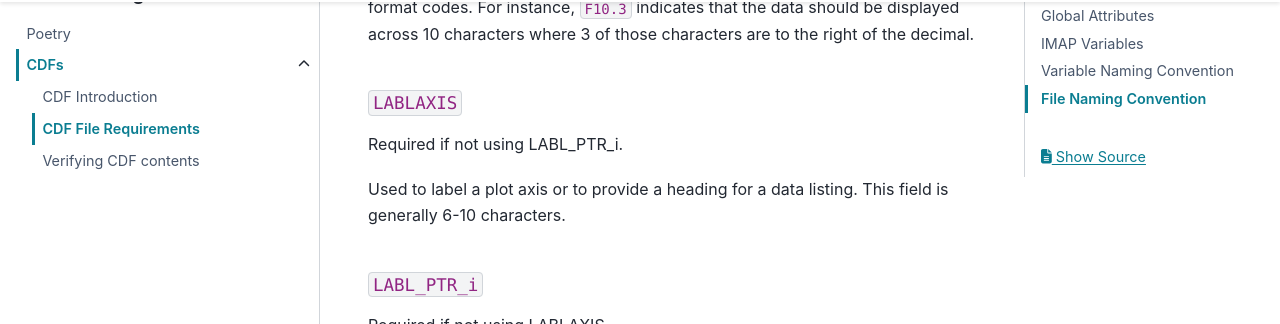
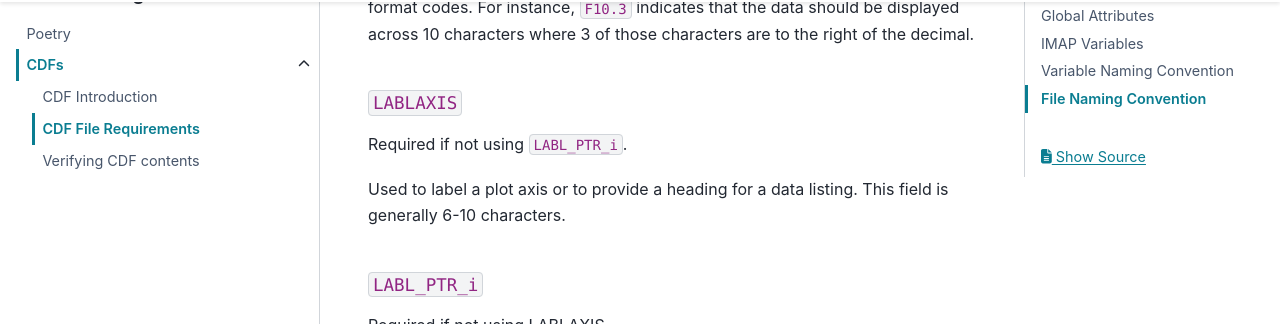
Before and after one commit to IMAP-Science-Operations-Center/imap_processing, a Sphinx documentation site: the page built from docs/source/external-tools/cdf/cdf_requirements.rst, in a window 1280 px wide and 900 px high, scrolled down 8309 px. Shown: the part 126-450 px from the top of the window. Built offline with Sphinx 7.4.7 and the PyData theme 0.15.4, drawn with Linux system fonts in a browser that asks for light colours.

```diff
--- a/docs/source/external-tools/cdf/cdf_requirements.rst
+++ b/docs/source/external-tools/cdf/cdf_requirements.rst
@@ -210,7 +210,7 @@ This field allows software to properly format the associated data when displayed
 
 ``LABLAXIS``
 ^^^^^^^^^^^^
-Required if not using LABL_PTR_i.
+Required if not using ``LABL_PTR_i``.
 
 Used to label a plot axis or to provide a heading for a data listing. This field is generally 6-10 characters.
 
```
